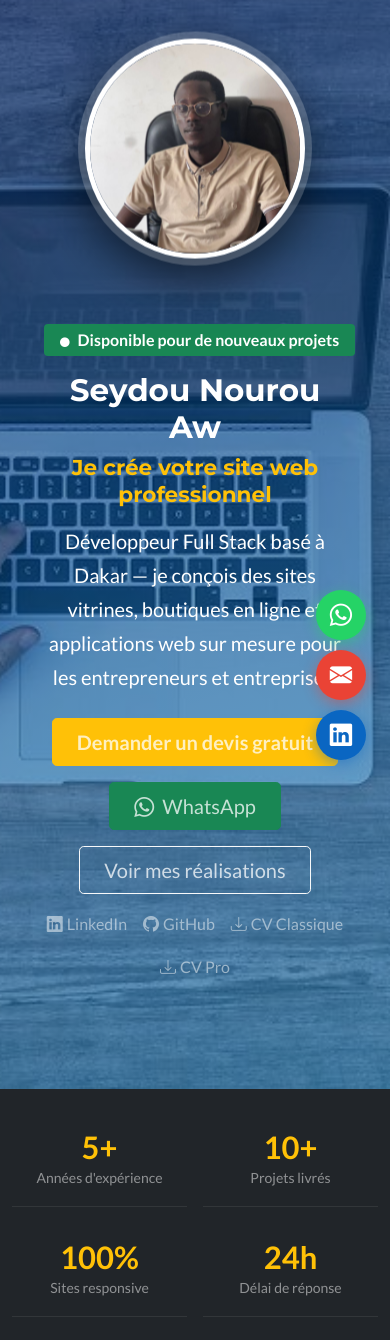
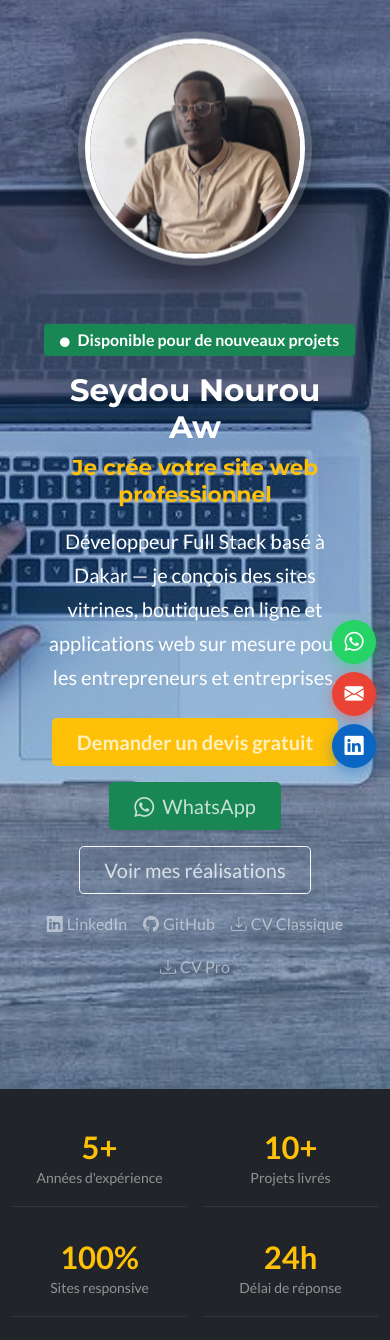
Before and after one commit to Dousey7/cv_Dousey7, a PHP site: page / in a window 390 px wide. Shown: the part 60-1400 px from the top of the page. Run offline with PHP 8.4, Linux system fonts and the light colour scheme; some libraries are stand-ins or nearby versions.

Commit message:
Fix mobile : profil visible, portfolio cliquable, boutons flottants ajustés
- Hero overlay allégé sur mobile (photo de profil plus visible)
- Portfolio overlay visible sur touch + pointer-events:none pour que le clic passe bien
- Boutons flottants réduits et repositionnés sur petit écran

Co-Authored-By: Claude Sonnet 4.6 <noreply@anthropic.com>

```diff
--- a/css/style.css
+++ b/css/style.css
@@ -443,6 +443,7 @@ a:hover {
     display: flex;
     justify-content: center;
     align-items: center;
+    pointer-events: none;
     color: #fff;
     background: linear-gradient(135deg, rgba(0,40,100,0.75), rgba(0,162,232,0.65));
     opacity: 0;
@@ -813,3 +814,48 @@ footer {
 @media (max-width: 768px) {
     .section-title-bg h2 { font-size: 1.7rem; }
 }
+
+/* ============================================================
+   MOBILE FIXES
+   ============================================================ */
+
+/* 1. Hero : overlay plus léger sur mobile pour que la photo soit visible */
+@media (max-width: 768px) {
+    .section-about::before {
+        background: linear-gradient(160deg, rgba(0,40,100,0.40) 0%, rgba(0,119,182,0.30) 100%);
+    }
+}
+
+/* 2. Portfolio : overlay toujours légèrement visible sur mobile (pas de hover) */
+@media (hover: none) {
+    .portfolio-item .overlay {
+        opacity: 0.75;
+        background: rgba(0, 60, 120, 0.70);
+    }
+    .portfolio-lightbox {
+        cursor: pointer;
+        touch-action: manipulation;
+        -webkit-tap-highlight-color: transparent;
+    }
+}
+
+/* 3. Boutons flottants : réduits sur mobile */
+@media (max-width: 576px) {
+    .floating-buttons {
+        bottom: 16px;
+        right: 14px;
+        gap: 8px;
+    }
+    .float-btn {
+        width: 44px;
+        height: 44px;
+        font-size: 1.2rem;
+    }
+    #topBtn {
+        bottom: 16px;
+        left: 14px;
+        width: 44px;
+        height: 44px;
+        font-size: 1.1rem;
+    }
+}
```
